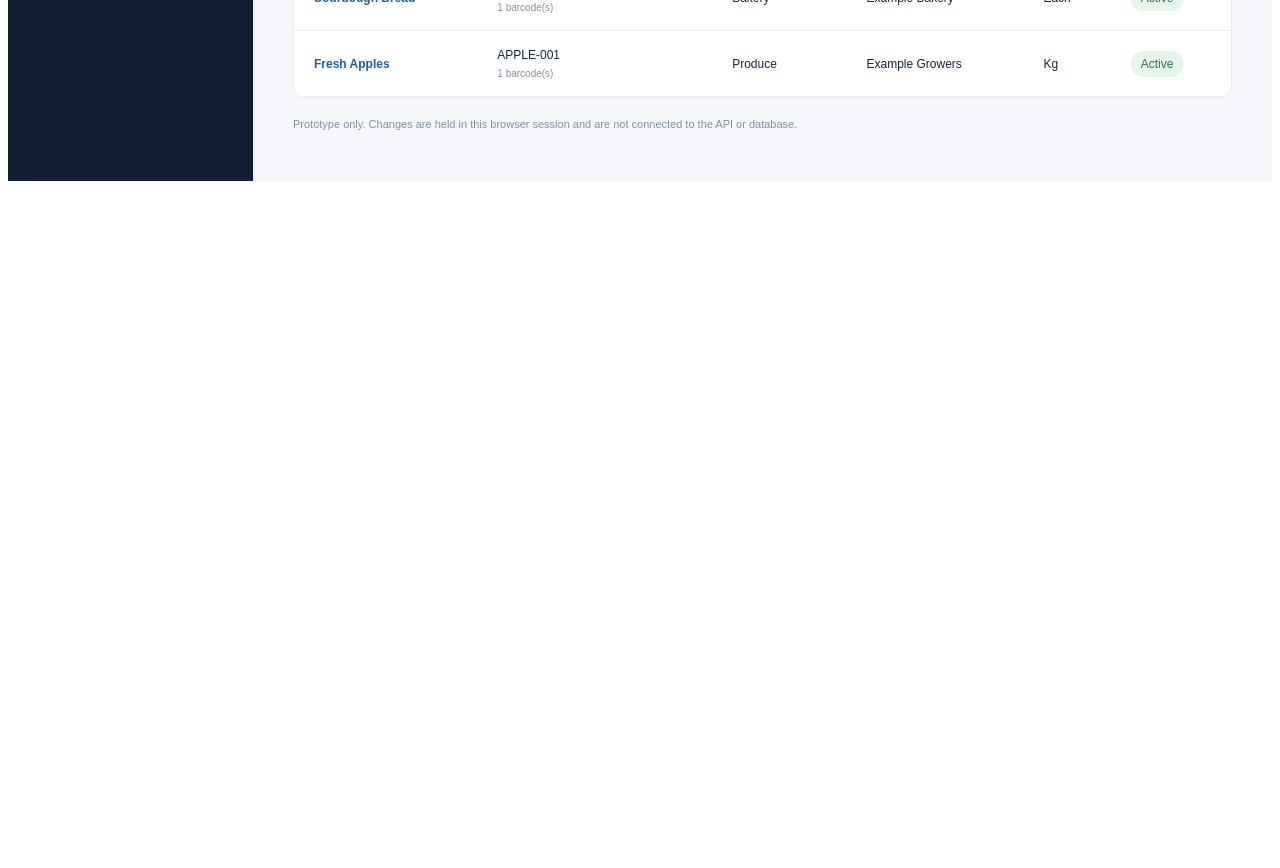
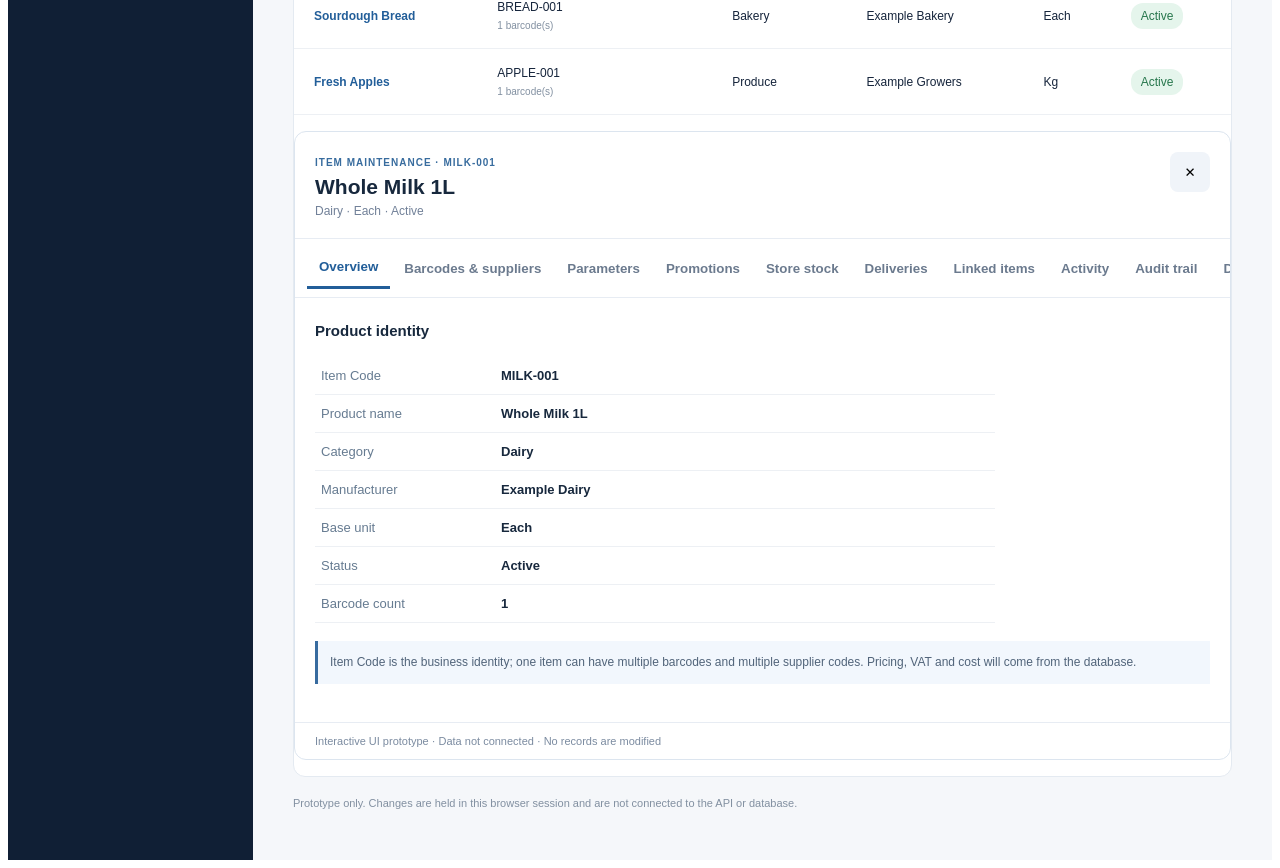
Before and after one commit to franklinajithan/omnicore-retail-platform, a Next.js app in the folder apps/web/: page /catalog in a window 1280 px wide. Shown: the part 700-1568 px from the top of the page. Before the commit the page ends 889 px from the top, so only its background shows below. Built offline with nearby package versions, Linux system fonts and the light colour scheme.

Commit message:
feat(web): replace oversized catalogue table with permanent split-pane item workstation

```diff
--- a/apps/web/app/catalog/page.tsx
+++ b/apps/web/app/catalog/page.tsx
@@ -17,7 +17,7 @@ export default function CatalogPage() {
   const [categories, setCategories] = useState(['Dairy', 'Bakery', 'Produce']);
   const [manufacturers, setManufacturers] = useState(['Example Dairy', 'Example Bakery', 'Example Growers']);
   const [search, setSearch] = useState('');
-  const [selectedProduct, setSelectedProduct] = useState<string | null>(null);
+  const [selectedProduct, setSelectedProduct] = useState<string | null>('1');
   const [categoryFilter, setCategoryFilter] = useState('All');
   const [page, setPage] = useState(1);
   const [showForm, setShowForm] = useState(false);
@@ -61,9 +61,9 @@ export default function CatalogPage() {
     <section className={styles.panel}><div className={styles.toolbar}><div className={styles.tabs}>{(['Products','Categories','Manufacturers'] as Tab[]).map(t => <button key={t} className={tab === t ? styles.selected : ''} onClick={() => {setTab(t);setError('');setShowForm(false);}}>{t}</button>)}</div>{tab === 'Products' && <button className={styles.primary} onClick={() => setShowForm(v => !v)}>{showForm ? 'Cancel' : '+ Add product'}</button>}</div>
     {tab === 'Products' && <><div className={styles.catalogControls}><input className={styles.search} aria-label="Search products" placeholder="Search item code, barcode or product name..." value={search} onChange={e => {setSearch(e.target.value);setPage(1);}} /><select className={styles.categoryFilter} aria-label="Filter category" value={categoryFilter} onChange={e => {setCategoryFilter(e.target.value);setPage(1);}}><option>All</option>{categories.map(c => <option key={c}>{c}</option>)}</select></div><div className={styles.resultSummary}>{visible.length} items · Showing {visible.length ? (currentPage - 1) * pageSize + 1 : 0}–{Math.min(currentPage * pageSize, visible.length)} <span>DEMO</span></div>
       {showForm && <form className={styles.form} onSubmit={addProduct}><h3>New product</h3><div className={styles.fields}><label>Product name *<input value={name} onChange={e => setName(e.target.value)} /></label><label>Item code (SKU) *<input value={sku} onChange={e => setSku(e.target.value)} /></label><label>Primary barcode<input value={barcode} onChange={e => setBarcode(e.target.value)} /></label><label>Additional barcodes (comma separated)<input value={extraBarcodes} onChange={e => setExtraBarcodes(e.target.value)} /></label><label>Category<select value={category} onChange={e => setCategory(e.target.value)}>{categories.map(v => <option key={v}>{v}</option>)}</select></label><label>Manufacturer<select value={manufacturer} onChange={e => setManufacturer(e.target.value)}>{manufacturers.map(v => <option key={v}>{v}</option>)}</select></label><label>Unit<select value={unit} onChange={e => setUnit(e.target.value)}><option>Each</option><option>Kg</option><option>Litre</option></select></label></div>{error && <p role="alert" className={styles.error}>{error}</p>}<button className={styles.primary} type="submit">Add to demo catalogue</button></form>}
-      {selectedProduct && products.find(p => p.id === selectedProduct) && <ProductWorkspace product={products.find(p => p.id === selectedProduct)!} onClose={() => setSelectedProduct(null)} />}
+      <div className={styles.workbench}><div className={styles.listPane}><div className={styles.listPaneTitle}><strong>ITEMS</strong><span>{visible.length} matching</span></div>
       <div className={styles.compactList} aria-label="Compact product list">{pageItems.map(p => <div className={styles.compactItem} key={p.id}><button type="button" className={styles.compactRow} aria-expanded={selectedProduct === p.id} onClick={() => setSelectedProduct(selectedProduct === p.id ? null : p.id)}><span className={styles.compactIdentity}><small>#{p.sku}</small><strong>{p.name}</strong><small>{p.category} · {p.barcodes.length} {p.barcodes.length === 1 ? "barcode" : "barcodes"}</small></span><span className={styles.compactEnd}><span className={styles.compactStatus}>{p.status}</span><span aria-hidden="true">›</span></span></button></div>)}{visible.length === 0 && <p className={styles.empty}>No products match your search.</p>}</div><div className={styles.pagination}><button disabled={currentPage === 1} onClick={() => setPage(currentPage - 1)}>Previous</button><span>Page {currentPage} of {pageCount}</span><button disabled={currentPage === pageCount} onClick={() => setPage(currentPage + 1)}>Next</button></div>
-      <div className={styles.tableWrap}><table><thead><tr><th>PRODUCT</th><th>ITEM CODE / BARCODES</th><th>CATEGORY</th><th>MANUFACTURER</th><th>UNIT</th><th>STATUS</th></tr></thead><tbody>{pageItems.map(p => <tr key={p.id}><td><button type="button" className={styles.productLink} onClick={() => setSelectedProduct(selectedProduct === p.id ? null : p.id)} aria-label={'Open product '+p.name}><b>{p.name}</b></button></td><td>{p.sku}<small>{p.barcodes.length} barcode(s)</small></td><td>{p.category}</td><td>{p.manufacturer}</td><td>{p.unit}</td><td><span className={styles.status}>{p.status}</span></td></tr>)}</tbody></table>{visible.length === 0 && <p className={styles.empty}>No products match your search.</p>}</div></>}
+      <div className={styles.tableWrap}><table><thead><tr><th>PRODUCT</th><th>ITEM CODE / BARCODES</th><th>CATEGORY</th><th>MANUFACTURER</th><th>UNIT</th><th>STATUS</th></tr></thead><tbody>{pageItems.map(p => <tr key={p.id}><td><button type="button" className={styles.productLink} onClick={() => setSelectedProduct(selectedProduct === p.id ? null : p.id)} aria-label={'Open product '+p.name}><b>{p.name}</b></button></td><td>{p.sku}<small>{p.barcodes.length} barcode(s)</small></td><td>{p.category}</td><td>{p.manufacturer}</td><td>{p.unit}</td><td><span className={styles.status}>{p.status}</span></td></tr>)}</tbody></table>{visible.length === 0 && <p className={styles.empty}>No products match your search.</p>}</div></div><div className={selectedProduct ? styles.detailPane : styles.detailPaneEmpty}>{selectedProduct && products.find(p => p.id === selectedProduct) ? <ProductWorkspace key={selectedProduct} product={products.find(p => p.id === selectedProduct)!} onClose={() => setSelectedProduct(null)} /> : <div className={styles.selectHint}>Select an item to view its maintenance workspace</div>}</div></div></>}
     {tab !== 'Products' && <><form className={styles.masterForm} onSubmit={addMaster}><input aria-label={tab === 'Categories' ? 'New category name' : 'New manufacturer name'} placeholder={tab === 'Categories' ? 'New category name' : 'New manufacturer name'} value={newName} onChange={e => setNewName(e.target.value)} /><button className={styles.primary}>+ Add {tab === 'Categories' ? 'category' : 'manufacturer'}</button></form>{error && <p role="alert" className={styles.error}>{error}</p>}<div className={styles.masterList}>{(tab === 'Categories' ? categories : manufacturers).map(v => <div key={v}><strong>{v}</strong><span>{products.filter(p => tab === 'Categories' ? p.category === v : p.manufacturer === v).length} products</span></div>)}</div></>}
     </section><nav className={styles.mobileNav} aria-label="Mobile navigation"><a href="/" aria-label="Home"><span aria-hidden="true">⌂</span>Home</a><a href="/catalog" aria-current="page" aria-label="Products"><span aria-hidden="true">▦</span>Products</a><span aria-disabled="true" title="Scanner coming soon"><span aria-hidden="true">▣</span>Scan</span><span aria-disabled="true" title="Tasks coming soon"><span aria-hidden="true">☷</span>Tasks</span><span aria-disabled="true" title="More coming soon"><span aria-hidden="true">•••</span>More</span></nav><p className={styles.footnote}>Prototype only. Changes are held in this browser session and are not connected to the API or database.</p></main></div>;
 }
```
